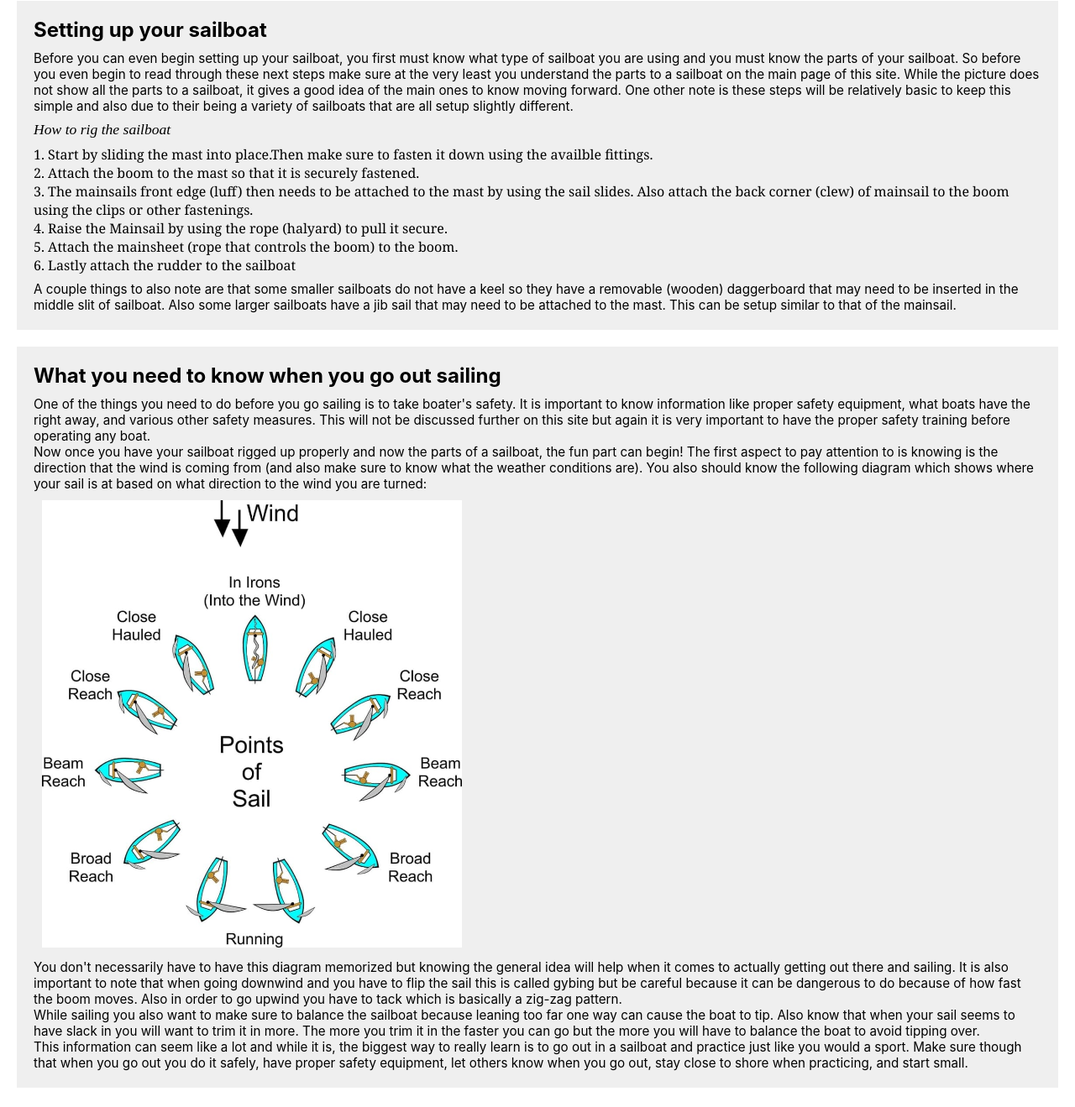
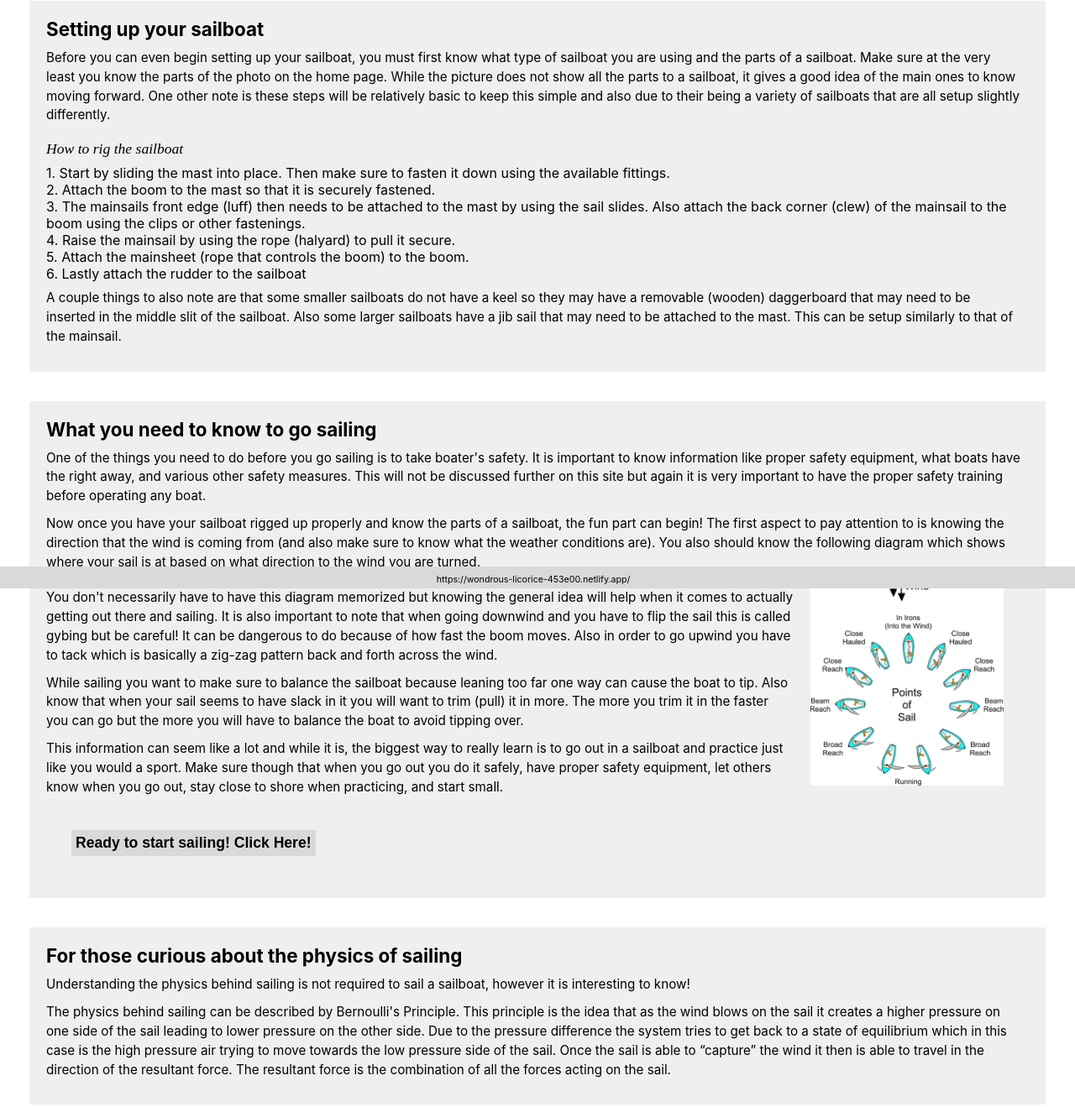
Before and after one commit to thom2056/Final-Project---Sailing, a plain HTML site: page firststeps.html in a window 1280 px wide. Shown: the part 99-1418 px from the top of the page at 84% size. Drawn offline with Linux system fonts and the light colour scheme.

Commit message:
Fixed up small issues

```diff
--- a/firststeps.html
+++ b/firststeps.html
@@ -4,7 +4,7 @@
         <meta charset="UTF-8">
         <meta name="viewport" content="width=device-width, initial-scale=1.0">
         <meta http-equiv="X-UA-Compatible" content="ie=edge">
-        <title>Sailing - Home Page</title>
+        <title>First Steps</title>
         <link rel="stylesheet" href="screen.css">
     </head>
 
@@ -24,34 +24,50 @@
             </nav>
         </div>
     </header>
+
     <main class="first-steps">
+
         <article class="setup">
             <h2>Setting up your sailboat</h2>
-        <p>Before you can even begin setting up your sailboat, you first must know what type of sailboat you are using and you must know the parts of your sailboat. So before you even begin to read through these next steps make sure at the very least you understand the parts to a sailboat on the main page of this site. While the picture does not show all the parts to a sailboat, it gives a good idea of the main ones to know moving forward. One other note is these steps will be relatively basic to keep this simple and also due to their being a variety of sailboats that are all setup slightly different.
+            <p>Before you can even begin setting up your sailboat, you must first know what type of sailboat you are using and the parts of a sailboat. Make sure at the very least you know the parts of the photo on the home page. While the picture does not show all the parts to a sailboat, it gives a good idea of the main ones to know moving forward. One other note is these steps will be relatively basic to keep this simple and also due to their being a variety of sailboats that are all setup slightly differently.
             </p>
             <div class="rig">
                 <em>How to rig the sailboat</em>
             </div>
             <ul>
-            <li>1. Start by sliding the mast into place.Then make sure to fasten it down using the availble fittings. </li>
+                <li>1. Start by sliding the mast into place. Then make sure to fasten it down using the available fittings. </li>
                 <li>2. Attach the boom to the mast so that it is securely fastened.</li>
-            <li>3. The mainsails front edge (luff) then needs to be attached to the mast by using the sail slides. Also attach the back corner (clew) of mainsail to the boom using the clips or other fastenings.</li>
-            <li>4. Raise the Mainsail by using the rope (halyard) to pull it secure.</li>
+                <li>3. The mainsails front edge (luff) then needs to be attached to the mast by using the sail slides. Also attach the back corner (clew) of the mainsail to the boom using the clips or other fastenings.</li>
+                <li>4. Raise the mainsail by using the rope (halyard) to pull it secure.</li>
                 <li>5. Attach the mainsheet (rope that controls the boom) to the boom.</li>
                 <li>6. Lastly attach the rudder to the sailboat </li>
             </ul>
-        <p>A couple things to also note are that some smaller sailboats do not have a keel so they have a removable (wooden) daggerboard that may need to be inserted in the middle slit of sailboat. Also some larger sailboats have a jib sail that may need to be attached to the mast. This can be setup similar to that of the mainsail.</p>
+            <p>A couple things to also note are that some smaller sailboats do not have a keel so they may have a removable (wooden) daggerboard that may need to be inserted in the middle slit of the sailboat. Also some larger sailboats have a jib sail that may need to be attached to the mast. This can be setup similarly to that of the mainsail.</p>
         </article>
+
         <article class="Needtoknow">
-        <h2>What you need to know when you go out sailing</h2>
+            <h2>What you need to know to go sailing</h2>
             <p>One of the things you need to do before you go sailing is to take boater's safety. It is important to know information like proper safety equipment, what boats have the right away, and various other safety measures. This will not be discussed further on this site but again it is very important to have the proper safety training before operating any boat. </p>
-        <p>Now once you have your sailboat rigged up properly and now the parts of a sailboat, the fun part can begin! The first aspect to pay attention to is knowing is the direction that the wind is coming from (and also make sure to know what the weather conditions are). You also should know the following diagram which shows where your sail is at based on what direction to the wind you are turned: </p>
-        <div class="sail-pos">
-            <p><img alt="Sailboat positions based on wind direction" class="position" src="Images/Sail-positions.jpeg"></p>
-        </div>
-        <p>You don't necessarily have to have this diagram memorized but knowing the general idea will help when it comes to actually getting out there and sailing. It is also important to note that when going downwind and you have to flip the sail this is called gybing but be careful because it can be dangerous to do because of how fast the boom moves. Also in order to go upwind you have to tack which is basically a zig-zag pattern.</p>
-        <p>While sailing you also want to make sure to balance the sailboat because leaning too far one way can cause the boat to tip. Also know that when your sail seems to have slack in you will want to trim it in more. The more you trim it in the faster you can go but the more you will have to balance the boat to avoid tipping over.</p>
+            <p>Now once you have your sailboat rigged up properly and know the parts of a sailboat, the fun part can begin! The first aspect to pay attention to is knowing the direction that the wind is coming from (and also make sure to know what the weather conditions are). You also should know the following diagram which shows where your sail is at based on what direction to the wind you are turned. </p>
+            <p><img alt="Sailboat positions based on wind direction" class="sail-pos" src="Images/Sail-positions.jpeg"></p>
+            <p>You don't necessarily have to have this diagram memorized but knowing the general idea will help when it comes to actually getting out there and sailing. It is also important to note that when going downwind and you have to flip the sail this is called gybing but be careful! It can be dangerous to do because of how fast the boom moves. Also in order to go upwind you have to tack which is basically a zig-zag pattern back and forth across the wind.</p>
+            <p>While sailing you want to make sure to balance the sailboat because leaning too far one way can cause the boat to tip. Also know that when your sail seems to have slack in it you will want to trim (pull) it in more. The more you trim it in the faster you can go but the more you will have to balance the boat to avoid tipping over.</p>
             <p>This information can seem like a lot and while it is, the biggest way to really learn is to go out in a sailboat and practice just like you would a sport. Make sure though that when you go out you do it safely, have proper safety equipment, let others know when you go out, stay close to shore when practicing, and start small.</p>
+
+            <a href="journey.html">
+                <button type="Next Page"><b>Ready to start sailing! Click Here!</b></button>
+            </a>
+
         </article>
+
+        <article>
+            <h2>For those curious about the physics of sailing </h2>
+            <p>Understanding the physics behind sailing is not required to sail a sailboat, however it is interesting to know! </p>
+            <p>The physics behind sailing can be described by Bernoulli's Principle. This principle is the idea that as the wind blows on the sail it creates a higher pressure on one side of the sail leading to lower pressure on the other side. Due to the pressure difference the system tries to get back to a state of equilibrium which in this case is the high pressure air trying to move towards the low pressure side of the sail. Once the sail is able to “capture” the wind it then is able to travel in the direction of the resultant force. The resultant force is the combination of all the forces acting on the sail.</p>
+        </article>
+
     </main>
+    <footer>
+        <p>https://wondrous-licorice-453e00.netlify.app/</p>
+    </footer>
 </body>
--- a/screen.css
+++ b/screen.css
@@ -1,4 +1,3 @@
-
 
 * {
     margin: 0;
@@ -12,7 +11,6 @@
     margin: 0;
     width: 100%;
     height: 80px;
-
 }
 
 .logo {
@@ -23,15 +21,15 @@
     width: 60px;
 }
 
-
 h1 {
     font-family: 'sail';
     text-align: center;
-    position: relative; left: 30px; bottom: 30px;
+    position: relative; left: 30px; bottom: 45px;
 }
 
 h2 {
     font-family: 'inter';
+    font-size: 1.4em;
     padding-bottom: 10px;
 }
 
@@ -43,11 +41,9 @@ h3 {
 p {
     font-family: "inter";
     font-size: 0.95em;
-}
-
-.rig {
-    padding-top: 8px;
-    font-size: 1.1em;
+    line-height: 1.5em;
+    padding-bottom: 10px;
+    padding-right: 10px;
 }
 
 ul {
@@ -55,7 +51,7 @@ ul {
     margin: 0;
     padding-top: 8px;
     padding-left: 0;
-    font-family: Cambria, Cochin, Georgia, Times, 'Times New Roman', serif;
+    font-family: 'inter';
     padding-bottom: 8px;
 }
 
@@ -68,28 +64,43 @@ li a {
     text-decoration: none;
     text-align: center;
 
-    position: relative; left: 1290px; bottom: 80px;
+    position: relative; left: 1290px; bottom: 100px;
 }
 
 li a:hover {
     background-color: #2b677a;
     color: white;
 }
+
 article {
     background: #EFEFEF;
     padding: 20px;
     margin: 20px;
+    margin-bottom: 35px;
+    margin-left: 35px;
+    margin-right: 35px;
 }
 
 .main-page {
     display: flex;
     text-align: center;
+    justify-content: center;
+}
+
+.list {
+    line-height: 1.6em;
+    margin: 30px;
+    margin-top: 15px;
+    margin-bottom: 15px;
 }
 
 .steps {
     flex: 1;
-    margin-top: 50px;
-
+    margin-top: 60px;
+    background: #EFEFEF;
+    max-width: 250px;
+    height: 350px;
+    padding-top: 50px;
 }
 
 .flex-vert {
@@ -99,43 +110,59 @@ article {
     background-color: white;
     text-align: center;
     flex: 1;
+    max-width: 400px;
 }
 
-.position {
-    width: 500px;
-    padding: 10px;
-    text-align: center;
+button {
+    margin: 30px;
+    padding: 5px;
+    background-color: #D9D9D9;
+    border: none;
+    font-size: 1.1em;
 }
 
+.types {
+    font-size: 1.1em;
+    line-height: 1.2em;
+}
+.rig {
+    padding-top: 8px;
+    font-size: 1.1em;
+}
+
+.sail-pos{
+    float: right;
+    padding: 0 20px 20px 20px;
+    width: 230px;
+}
 
 .row {
     display: flex;
-
 }
 
-
 .sunset {
-    width: 415px;
+    width: 290px;
     padding: 5px;
-
 }
 
 .personal {
-    width: 450px;
+    width: 315px;
     padding: 5px;
 }
 
 .race {
-    width: 400px;
+    width: 280px;
     padding: 5px;
 }
 
 footer {
 
     text-align: center;
-    padding: 3px;
+    padding: 8px;
     background-color: #D9D9D9;
     color: black;
-    position: absolute;
+    font-size: 0.7em;
+    position: fixed;
     right: 0;bottom:0;left:0;
+    height: 10px;
 }
```
Also changed, not shown: index.html (+15 -7 lines), journey.html (+9 -9 lines). Lines whose indentation alone changed are shown as unchanged.
